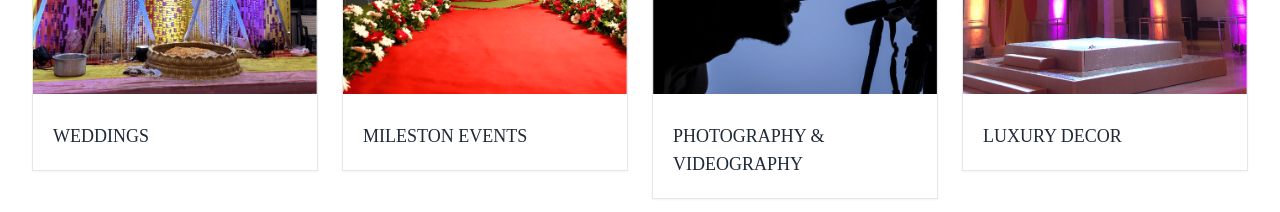
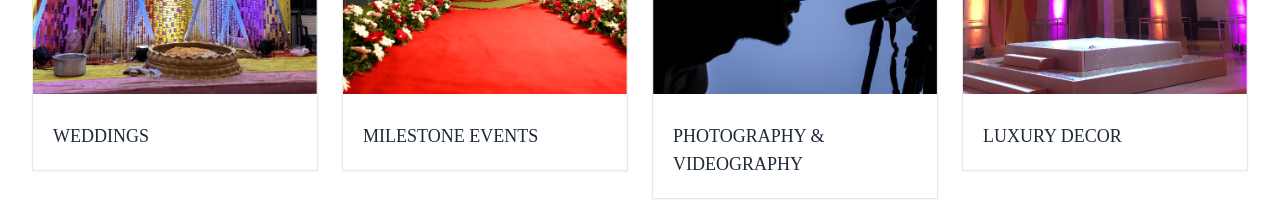
Before and after one commit to muminbhat/itsyourturnorg, a React (Create React App) app: page / in a window 1280 px wide. Shown: the part 1180-1392 px from the top of the page. Built offline with nearby package versions, Linux system fonts and the light colour scheme.

Commit message:
spelling fixed

```diff
--- a/src/data/servicesData.js
+++ b/src/data/servicesData.js
@@ -17,7 +17,7 @@ const servicesData = [
 
     {
         id: 2,
-        name: "MILESTON EVENTS",
+        name: "MILESTONE EVENTS",
         image: service2min
 
       },
--- a/src/pages/HomePage.jsx
+++ b/src/pages/HomePage.jsx
@@ -35,7 +35,8 @@ import servicesData from "../data/servicesData";
 
 const imageList = [hero1, hero2, hero3, hero4, hero5, hero6, hero7, hero8, hero9];
 const mobileImageList = [hero1, hero2, hero3, hero5, Mhero6 , Mhero7, Mhero8, Mhero9];
-// hero1, hero2, hero3, hero4, hero5, hero6,
+
+// ,
 const fadeInAnimationVariants = {
   initial: {
     opacity: 1,
```
